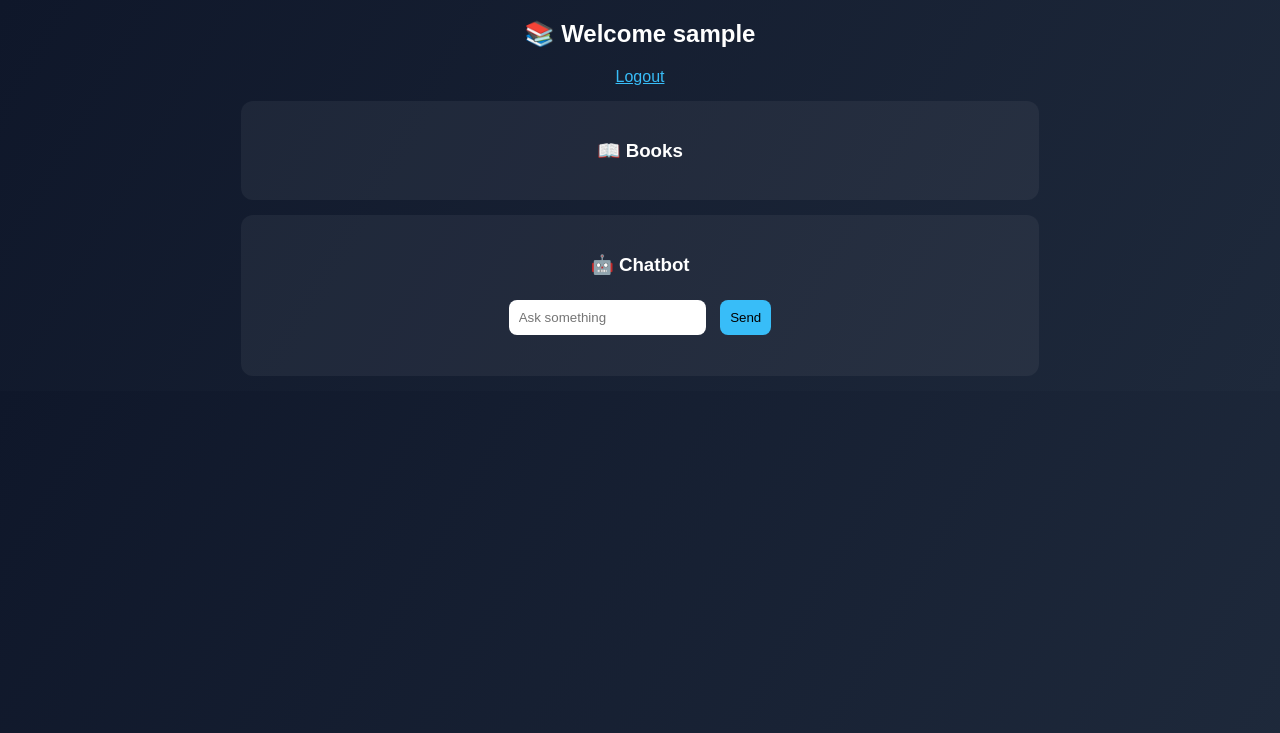
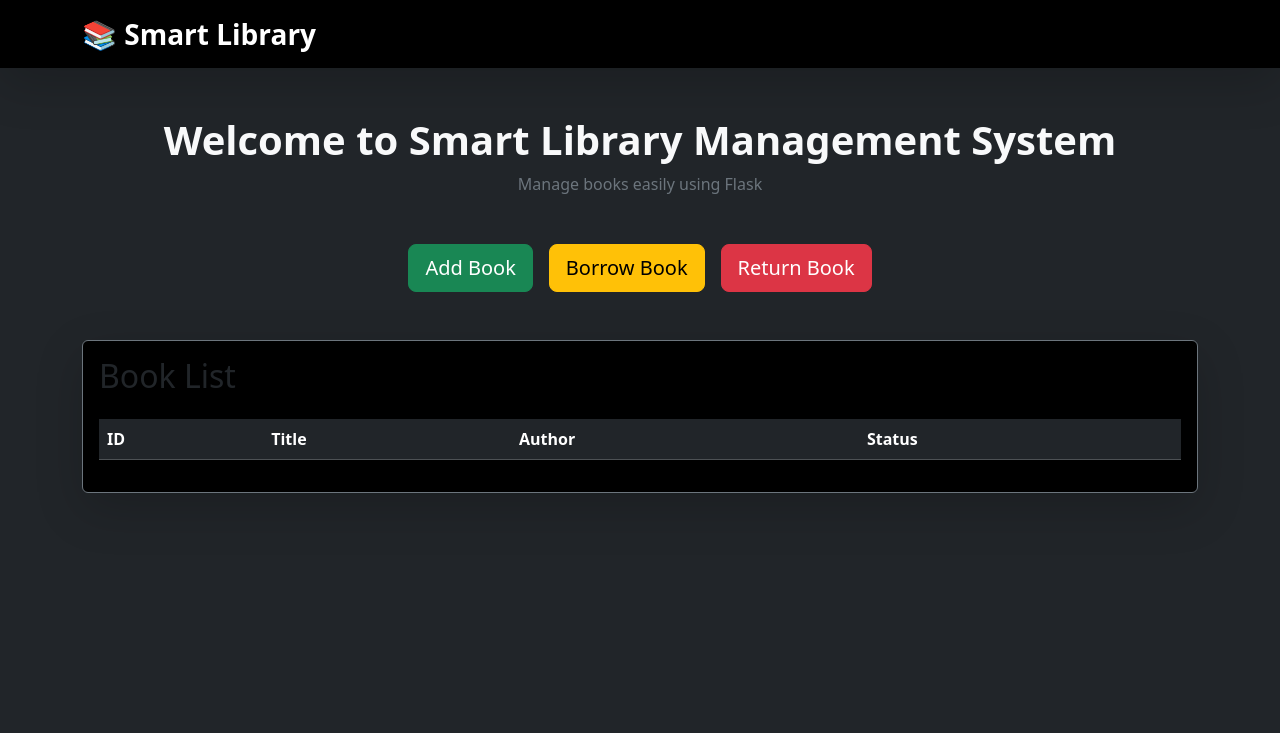
Before and after one commit to lakshya17-K/Library-Managment-, a Flask app: page / in a window 1280 px wide. Shown: the top 733 px of the page. Run offline with Flask 3, Linux system fonts and the light colour scheme; the visitor is signed in with stand-in values (Sample User, id 1); lists and menus that the app fills with data are empty; parts of the project's set-up code (start-up, migrations or seed data) failed here and were passed over.

Commit message:
Update HTML structure and styling for dashboard

```diff
--- a/templates/index.html
+++ b/templates/index.html
@@ -1,105 +1,161 @@
 <!DOCTYPE html>
-<html>
+<html lang="en">
+
 <head>
-    <title>Library Dashboard</title>
 
-    <style>
-        body {
-            font-family: Arial;
-            background: linear-gradient(120deg, #0f172a, #1e293b);
-            color: white;
-            text-align: center;
-            animation: fadeIn 0.8s ease-in;
-        }
+    <meta charset="UTF-8">
 
-        @keyframes fadeIn {
-            from {opacity: 0;}
-            to {opacity: 1;}
-        }
+    <meta name="viewport"
+          content="width=device-width, initial-scale=1.0">
 
-        .box {
-            background: rgba(255,255,255,0.05);
-            margin: 15px auto;
-            padding: 20px;
-            width: 60%;
-            border-radius: 12px;
-        }
+    <title>Smart Library System</title>
 
-        input {
-            padding: 10px;
-            margin: 5px;
-            border-radius: 8px;
-            border: none;
-        }
+    <link href="https://cdn.jsdelivr.net/npm/bootstrap@5.3.3/dist/css/bootstrap.min.css"
+          rel="stylesheet">
 
-        button {
-            padding: 10px;
-            background: #38bdf8;
-            border: none;
-            border-radius: 8px;
-            cursor: pointer;
-            margin: 5px;
-        }
+    <link href="https://unpkg.com/aos@2.3.4/dist/aos.css"
+          rel="stylesheet">
 
-        button:hover {
-            transform: scale(1.05);
-        }
-
-        a {
-            color: #38bdf8;
-        }
-
-        #reply {
-            color: #38bdf8;
-            margin-top: 10px;
-        }
-    </style>
 </head>
 
-<body>
+<body class="bg-dark text-light">
 
-<h2>📚 Welcome {{ user }}</h2>
-<a href="/logout">Logout</a>
+    <nav class="navbar navbar-dark bg-black shadow-lg">
 
-<div class="box">
-    <h3>📖 Books</h3>
-    <ul>
-        {% for b in books %}
-            <li>{{ b.title }} - {{ b.status }}</li>
-        {% endfor %}
-    </ul>
-</div>
+        <div class="container">
 
-<div class="box">
-    <h3>🤖 Chatbot</h3>
+            <span class="navbar-brand fw-bold fs-3"
+                  data-aos="fade-right">
 
-    <input id="msg" placeholder="Ask something">
-    <button onclick="chat()">Send</button>
+                📚 Smart Library
 
-    <p id="reply"></p>
-</div>
+            </span>
 
-<script>
-async function chat() {
-    let msg = document.getElementById("msg").value;
+        </div>
 
-    let res = await fetch("/chat", {
-        method: "POST",
-        headers: {"Content-Type": "application/json"},
-        body: JSON.stringify({message: msg})
-    });
+    </nav>
 
-    let data = await res.json();
+    <div class="container mt-5">
 
-    let reply = document.getElementById("reply");
-    reply.style.opacity = 0;
+        <div class="text-center mb-5"
+             data-aos="zoom-in">
 
-    setTimeout(() => {
-        reply.innerText = "🤖 " + data.reply;
-        reply.style.opacity = 1;
-    }, 200);
-}
-</script>
+            <h1 class="fw-bold">
+                Welcome to Smart Library Management System
+            </h1>
+
+            <p class="text-secondary">
+                Manage books easily using Flask
+            </p>
+
+        </div>
+
+        <div class="d-flex justify-content-center gap-3 mb-5">
+
+            <a href="/add"
+               class="btn btn-success btn-lg"
+               data-aos="fade-up">
+
+                Add Book
+
+            </a>
+
+            <a href="/borrow"
+               class="btn btn-warning btn-lg"
+               data-aos="fade-up"
+               data-aos-delay="200">
+
+                Borrow Book
+
+            </a>
+
+            <a href="/return"
+               class="btn btn-danger btn-lg"
+               data-aos="fade-up"
+               data-aos-delay="400">
+
+                Return Book
+
+            </a>
+
+        </div>
+
+        <div class="card bg-black border-secondary shadow-lg"
+             data-aos="fade-up">
+
+            <div class="card-body">
+
+                <h2 class="mb-4">
+                    Book List
+                </h2>
+
+                <table class="table table-dark table-hover align-middle">
+
+                    <thead>
+
+                        <tr>
+
+                            <th>ID</th>
+                            <th>Title</th>
+                            <th>Author</th>
+                            <th>Status</th>
+
+                        </tr>
+
+                    </thead>
+
+                    <tbody>
+
+                        {% for book in books %}
+
+                        <tr data-aos="fade-left">
+
+                            <td>{{ book.id }}</td>
+
+                            <td>{{ book.title }}</td>
+
+                            <td>{{ book.author }}</td>
+
+                            <td>
+
+                                {% if book.available %}
+
+                                <span class="badge bg-success">
+                                    Available
+                                </span>
+
+                                {% else %}
+
+                                <span class="badge bg-danger">
+                                    Borrowed
+                                </span>
+
+                                {% endif %}
+
+                            </td>
+
+                        </tr>
+
+                        {% endfor %}
+
+                    </tbody>
+
+                </table>
+
+            </div>
+
+        </div>
+
+    </div>
+
+    <script src="https://unpkg.com/aos@2.3.4/dist/aos.js"></script>
+
+    <script>
+        AOS.init({
+            duration: 1000,
+            once: true
+        });
+    </script>
 
 </body>
 </html>
```
